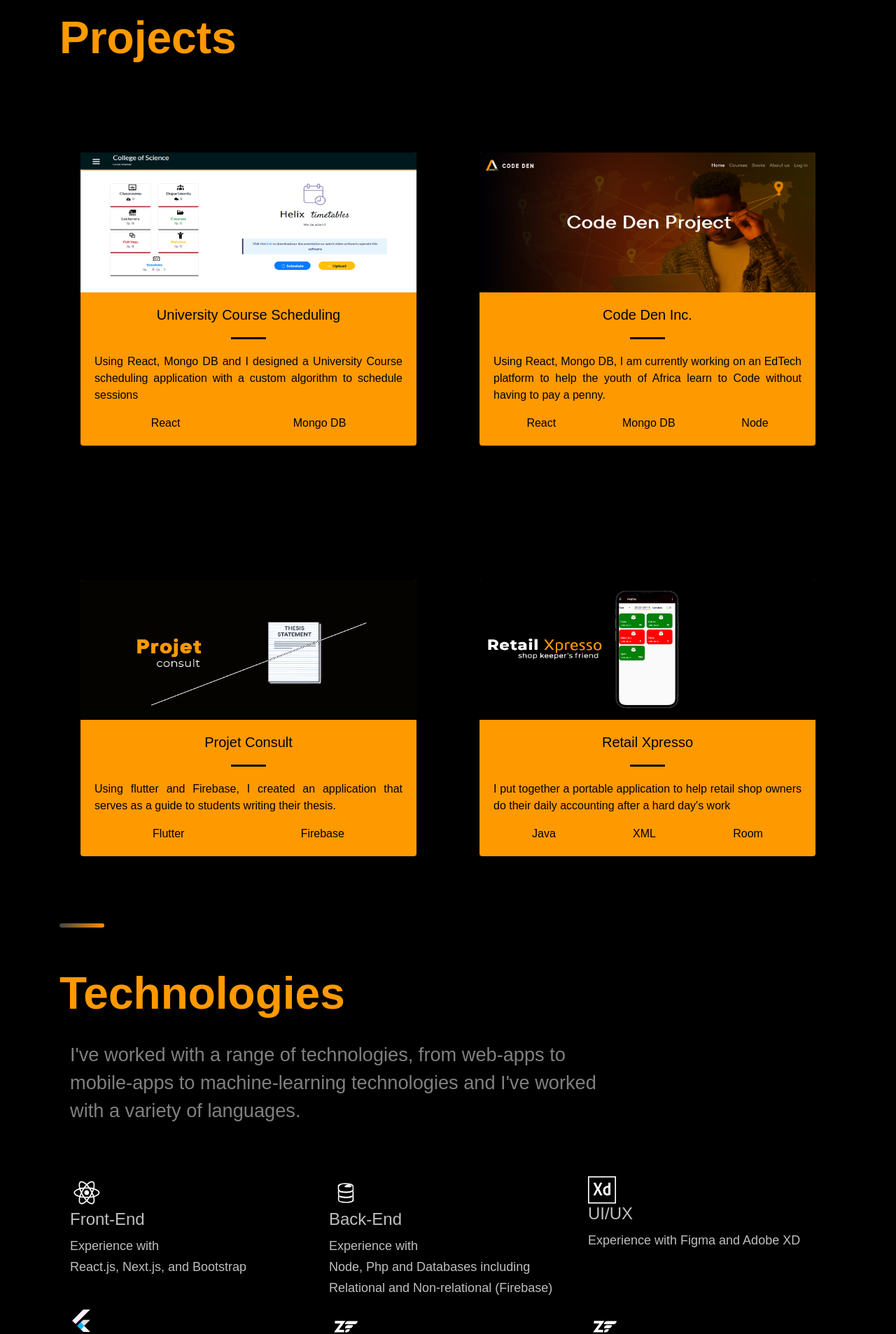
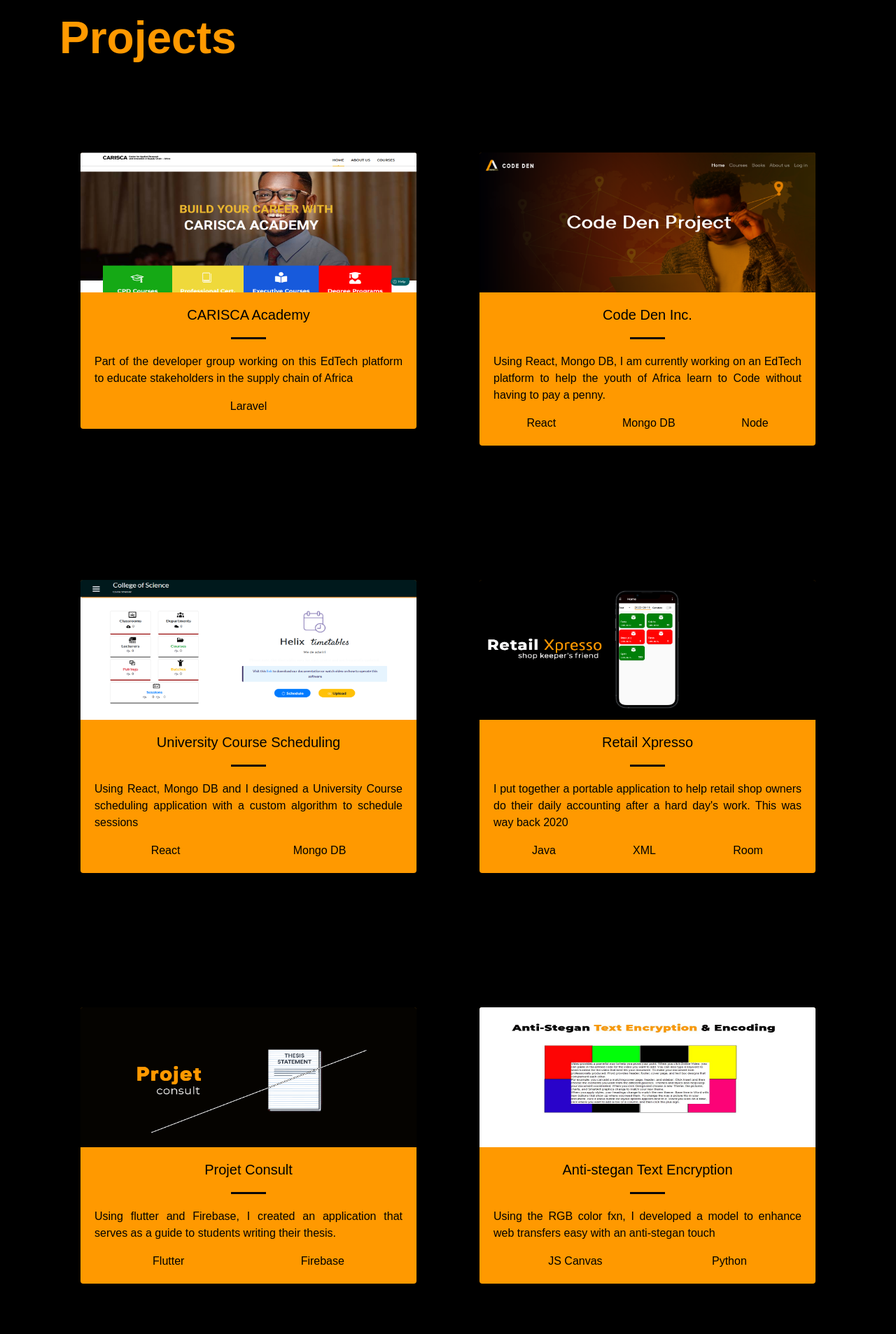
Before and after one commit to Brafamous/porfolio1, a React (Create React App) app: page / in a window 1280 px wide. Shown: the part 520-2427 px from the top of the page at 70% size. Built offline with nearby package versions, Linux system fonts and the light colour scheme; a web font is replaced by a local one.

Commit message:
Corrections

```diff
--- a/src/App.js
+++ b/src/App.js
@@ -5,6 +5,7 @@
 import project3Img from './images/project_3.png'
 import project4Img from './images/project_4.png'
 import project5Img from './images/project_5.png'
+import project6Img from './images/project_6.jpg'
 
 function App() {
     return (
@@ -63,9 +64,6 @@
                         </svg>
                     </a></div>
                 </div>
-                {/* <ul className="navbar-nav">
-
-                    </ul>*/}
             </nav>
             <section>
                 <div className="container">
@@ -94,6 +92,53 @@
                 <div className="rd-container">
                     <div className="row">
                         <div className="col-md-6">
+                            <a href="https://cariscaacademy.org/about-us/" className={'text-decoration-none'}>
+                                <div className="container py-5">
+                                    <div className="container py-5">
+                                        <div className="card bg-theme">
+                                            <img className="card-img-top" src={project5Img} alt="Card image cap"
+                                                 height={'200px'}/>
+                                            <div className="card-body">
+                                                <h5 className="card-title text-center">CARISCA Academy</h5>
+                                                <hr className="hr"/>
+                                                <p className="card-text text-justify">Part of the developer group
+                                                    working on this EdTech platform to educate stakeholders in the supply chain of Africa</p>
+                                                <div className="d-flex justify-content-around">
+                                                    <span>Laravel</span>{/*<span>Mongo DB</span>*/}
+                                                </div>
+                                            </div>
+                                        </div>
+                                    </div>
+                                </div>
+                            </a>
+                        </div>
+                        <div className="col-md-6">
+                            <a href="https://www.codeden.org" className={'text-decoration-none'}>
+                                <div className="container py-5">
+                                    <div className="container py-5">
+                                        <div className="card bg-theme">
+                                            <img className="card-img-top" src={project2Img} alt="Card image cap"
+                                                 height={'200px'}/>
+                                            <div className="card-body">
+                                                <h5 className="card-title text-center">Code Den Inc.</h5>
+                                                <hr className="hr"/>
+                                                <p className="card-text text-justify">Using React, Mongo DB, I am
+                                                    currently
+                                                    working on an EdTech platform to help the youth of Africa learn to
+                                                    Code
+                                                    without having to pay a penny.</p>
+                                                <div className="d-flex justify-content-around">
+                                                    <span>React</span><span>Mongo DB</span><span>Node</span>
+                                                </div>
+                                            </div>
+                                        </div>
+                                    </div>
+                                </div>
+                            </a>
+                        </div>
+                    </div>
+                    <div className="row">
+                        <div className="col-md-6">
                             <div className="container py-5">
                                 <div className="container py-5">
                                     <div className="card bg-theme">
@@ -115,27 +160,33 @@
                             </div>
                         </div>
                         <div className="col-md-6">
-                            <div className="container py-5">  <div className="container py-5">
+                            <div className="container py-5">
+                                <div className="container py-5">
                                     <div className="card bg-theme">
-                                    <img className="card-img-top" src={project2Img} alt="Card image cap"
+                                        <img className="card-img-top" src={project4Img} alt="Card image cap"
                                              height={'200px'}/>
                                         <div className="card-body">
-                                        <h5 className="card-title text-center">Code Den Inc.</h5>
+                                            <h5 className="card-title text-center">Retail Xpresso</h5>
                                             <hr className="hr"/>
-                                        <p className="card-text text-justify">Using React, Mongo DB, I am currently
-                                            working on an EdTech platform to help the youth of Africa learn to Code
-                                            without having to pay a penny.</p>
+                                            <p className="card-text text-justify">I put together a
+                                                portable application to help retail shop owners do their daily
+                                                accounting
+                                                after a hard day's work. This was way back 2020</p>
                                             <div className="d-flex justify-content-around">
-                                            <span>React</span><span>Mongo DB</span><span>Node</span>
+                                                <span>Java</span><span>XML</span><span>Room</span>
+                                            </div>
+
                                         </div>
                                     </div>
                                 </div>
-                            </div></div>
                             </div>
+                        </div>
+
                     </div>
                     <div className="row">
                         <div className="col-md-6">
-                            <div className="container py-5"> <div className="container py-5">
+                             <div className="container py-5">
+                                <div className="container py-5">
                                     <div className="card bg-theme">
                                         <img className="card-img-top" src={project3Img}
                                              alt="Card image cap"
@@ -151,27 +202,45 @@
                                             </div>
                                         </div>
                                     </div>
-                            </div></div>
                                 </div>
-
-                        <div className="col-md-6">
-                            <div className="container py-5">  <div className="container py-5">
+                            </div>
+                            {/*<div className="container py-5">
+                                <div className="container py-5">
                                     <div className="card bg-theme">
-                                    <img className="card-img-top" src={project4Img} alt="Card image cap"
+                                        <img className="card-img-top" src={project1Img} alt="Card image cap"
                                              height={'200px'}/>
                                         <div className="card-body">
-                                        <h5 className="card-title text-center">Retail Xpresso</h5>
+                                            <h5 className="card-title text-center">University Course Scheduling</h5>
                                             <hr className="hr"/>
-                                        <p className="card-text text-justify">I put together a
-                                            portable application to help retail shop owners do their daily accounting
-                                            after a hard day's work</p>
+                                            <p className="card-text text-justify">Using React, Mongo DB and I designed a
+                                                University
+                                                Course scheduling application with a custom algorithm to schedule
+                                                sessions</p>
                                             <div className="d-flex justify-content-around">
-                                            <span>Java</span><span>XML</span><span>Room</span>
-                                        </div>
-
+                                                <span>React</span><span>Mongo DB</span>
                                             </div>
                                         </div>
-                            </div></div>
+                                    </div>
+                                </div>
+                            </div>*/}
+                        </div>
+                        <div className="col-md-6">
+                            <div className="container py-5">
+                                <div className="container py-5">
+                                    <div className="card bg-theme">
+                                        <img className="card-img-top" src={project6Img} alt="Card image cap"
+                                             height={'200px'}/>
+                                        <div className="card-body">
+                                            <h5 className="card-title text-center">Anti-stegan Text Encryption</h5>
+                                            <hr className="hr"/>
+                                            <p className="card-text text-justify">Using the RGB color fxn, I developed a model to enhance web transfers easy with an anti-stegan touch </p>
+                                            <div className="d-flex justify-content-around">
+                                                <span>JS Canvas</span><span>Python</span>
+                                            </div>
+                                        </div>
+                                    </div>
+                                </div>
+                            </div>
                         </div>
                     </div>
                 </div>
```
Also changed, not shown: src/images/project_6.jpg (added). Lines whose indentation alone changed are shown as unchanged.
